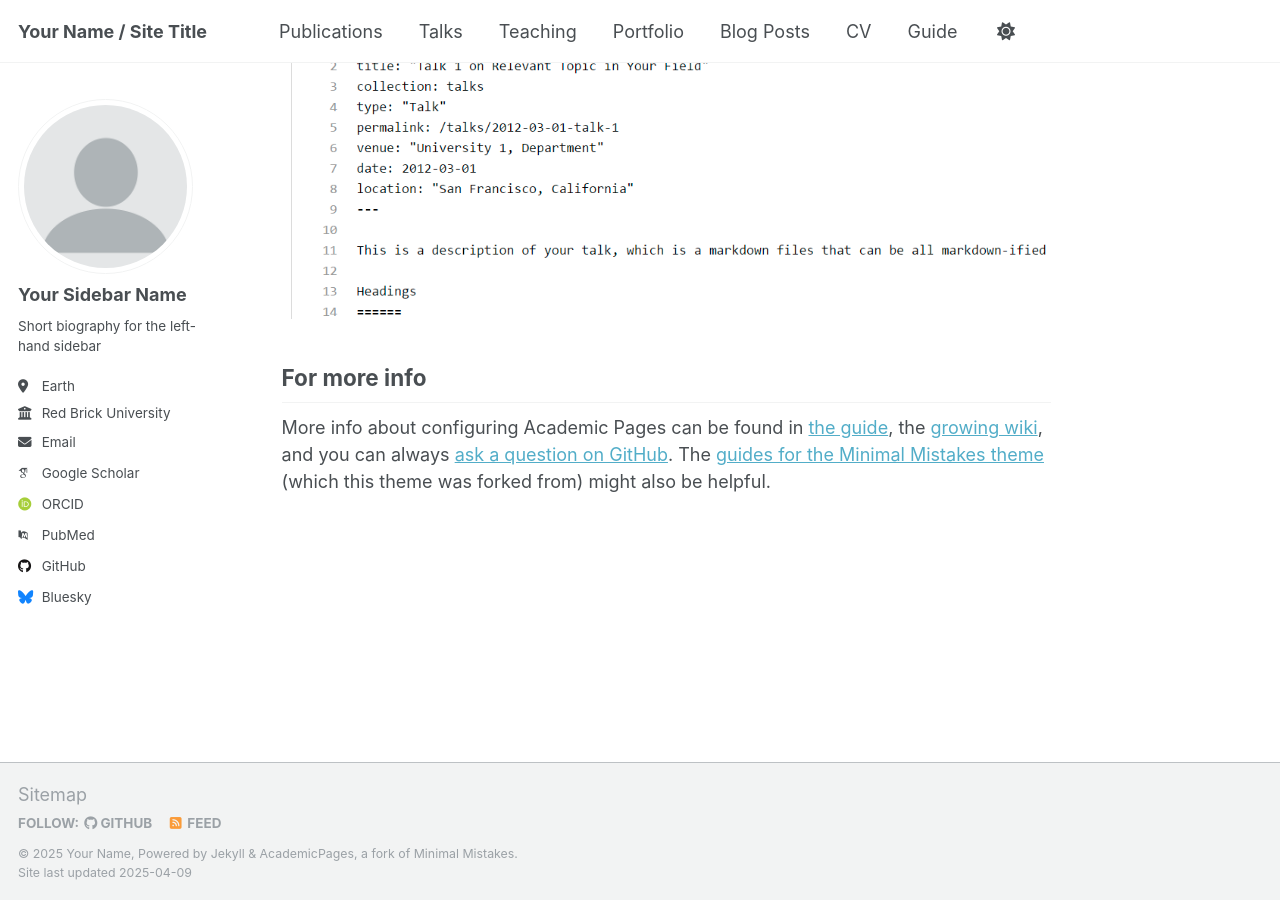
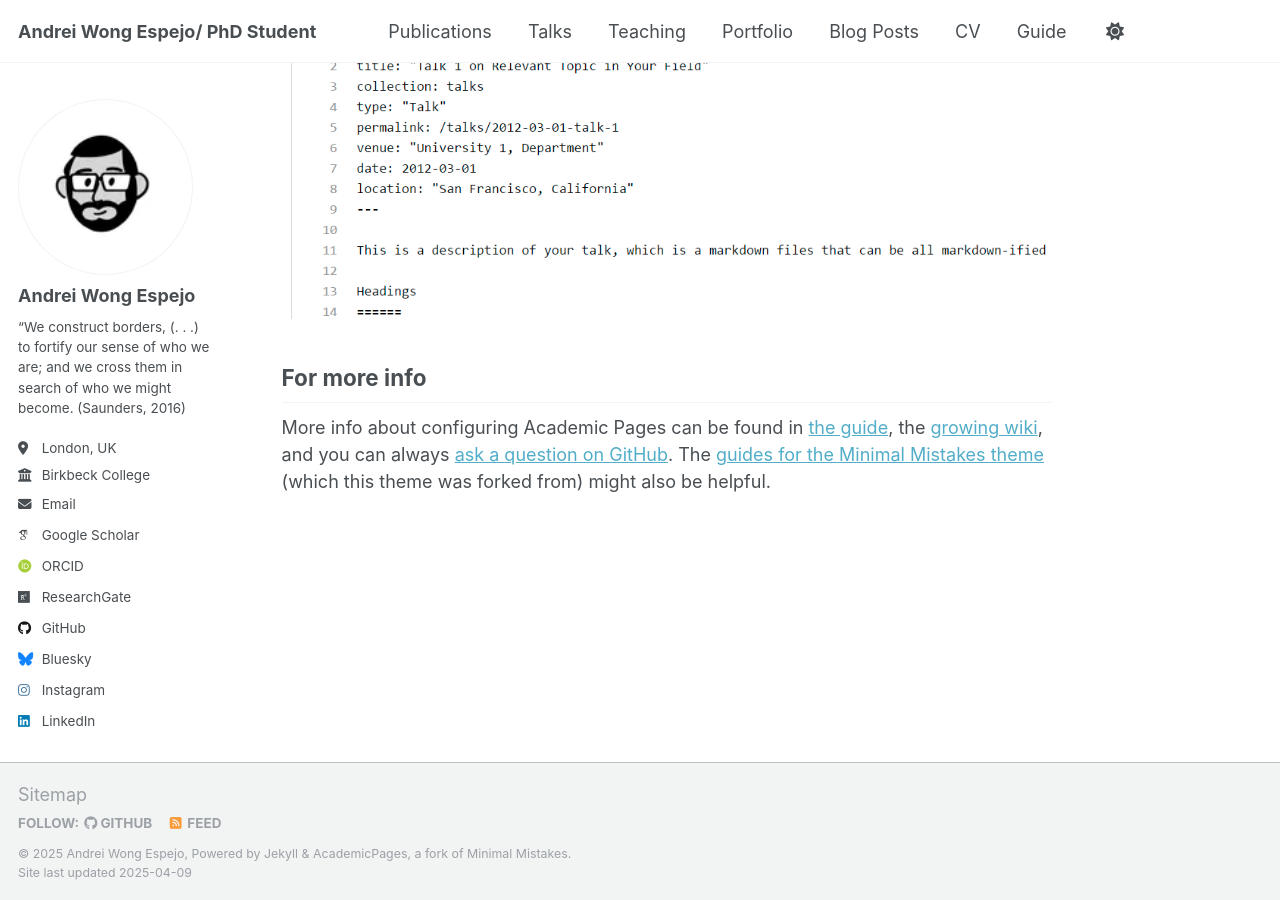
Before and after one commit to Andrei-WongE/Andrei-Wong.github.io, a Jekyll site: the page built from _pages/about.md, in a window 1280 px wide and 900 px high, scrolled down 2636 px. Built offline with Jekyll 4.4.1, drawn with Linux system fonts in a browser that asks for light colours; some web fonts are replaced.

Commit message:
Update _config.yml
First stab

```diff
--- a/_config.yml
+++ b/_config.yml
@@ -7,13 +7,13 @@
 # server process.
 
 # Basic Site Settings
-locale                   : "en-US"
+locale                   : "en-GB"
 site_theme               : "default"
-title                    : "Your Name / Site Title"
+title                    : "Andrei Wong Espejo/ PhD Student"
 title_separator          : "-"
-name                     : &name "Your Name"
+name                     : &name "Andrei Wong Espejo"
 description              : &description "personal description"
-url                      : https://academicpages.github.io # the base hostname & protocol for your site e.g. "https://[your GitHub username].github.io"
+url                      : https://Andrei-WongE.github.io # the base hostname & protocol for your site e.g. "https://[your GitHub username].github.io"
 baseurl                  : "" # the subpath of your site, e.g. "/blog"
 repository               : "academicpages/academicpages.github.io"
 
@@ -22,23 +22,23 @@ repository               : "academicpages/academicpages.github.io"
 #               Additional customization can be done by editing /_includes/author-profile.html
 author:
   # Biographic information
-  avatar           : "profile.png"
-  name             : "Your Sidebar Name"
+  avatar           : "Profile.png"
+  name             : "Andrei Wong Espejo"
   pronouns         : # example: "she/her"
-  bio              : "Short biography for the left-hand sidebar"
-  location         : "Earth"
-  employer         : "Red Brick University"
+  bio              : "“We construct borders, (. . .) to fortify our sense of who we are; and we cross them in search of who we might become. (Saunders, 2016)"
+  location         : "London, UK"
+  employer         : "Birkbeck College"
   uri              : # URL
-  email            : "none@example.org"
+  email            : "awonge01@student.bbk.ac.uk"
 
   # Academic websites
   arxiv            : # URL - Update with the correct link to your profile
-  googlescholar    : "https://scholar.google.com/citations?user=PS_CX0AAAAAJ"
+  googlescholar    : "https://scholar.google.ch/citations?user=R6FfKxoAAAAJ&hl"
   impactstory      : # URL
-  orcid            : "http://orcid.org/yourorcidurl"
+  orcid            : "https://orcid.org/0000-0001-8278-3149"
   semantic         : # URL
-  pubmed           : "https://www.ncbi.nlm.nih.gov/pubmed/?term=john+snow"
-  researchgate     : # URL
+  pubmed           : # URL
+  researchgate     : "https://www.researchgate.net/profile/Andrei-Wong"
   scopus           : # URL
 
   # Repositories and software development
@@ -50,16 +50,16 @@ author:
   stackoverflow    : # User number or user number and name (i.e., use "1" or "1/jeff-atwood")
 
   # Social media
-  bluesky          : "bsky.app" # Replace this with you Bluesky username
+  bluesky          : "andrei-wonge.bsky.social" # Replace this with you Bluesky username
   facebook         : # Username
   flickr           : # Username
   foursquare       : # Username
   goodreads        : # Username
   google_plus      : # Username
   keybase          : # Username
-  instagram        : # Username
+  instagram        : "andrei_wonge"
   lastfm           : # Username
-  linkedin         : # Username
+  linkedin         : "andrei-wonge"
   mastodon         : # URL
   medium           : # URL
   pinterest        : # Username
@@ -77,8 +77,8 @@ author:
 
 # Publication Category - The following the list of publication categories and their headings
 publication_category:
-  books:
-    title: 'Books'
+  #books:
+    #title: 'Books'
   manuscripts:
     title: 'Journal Articles'
   conferences:
```
